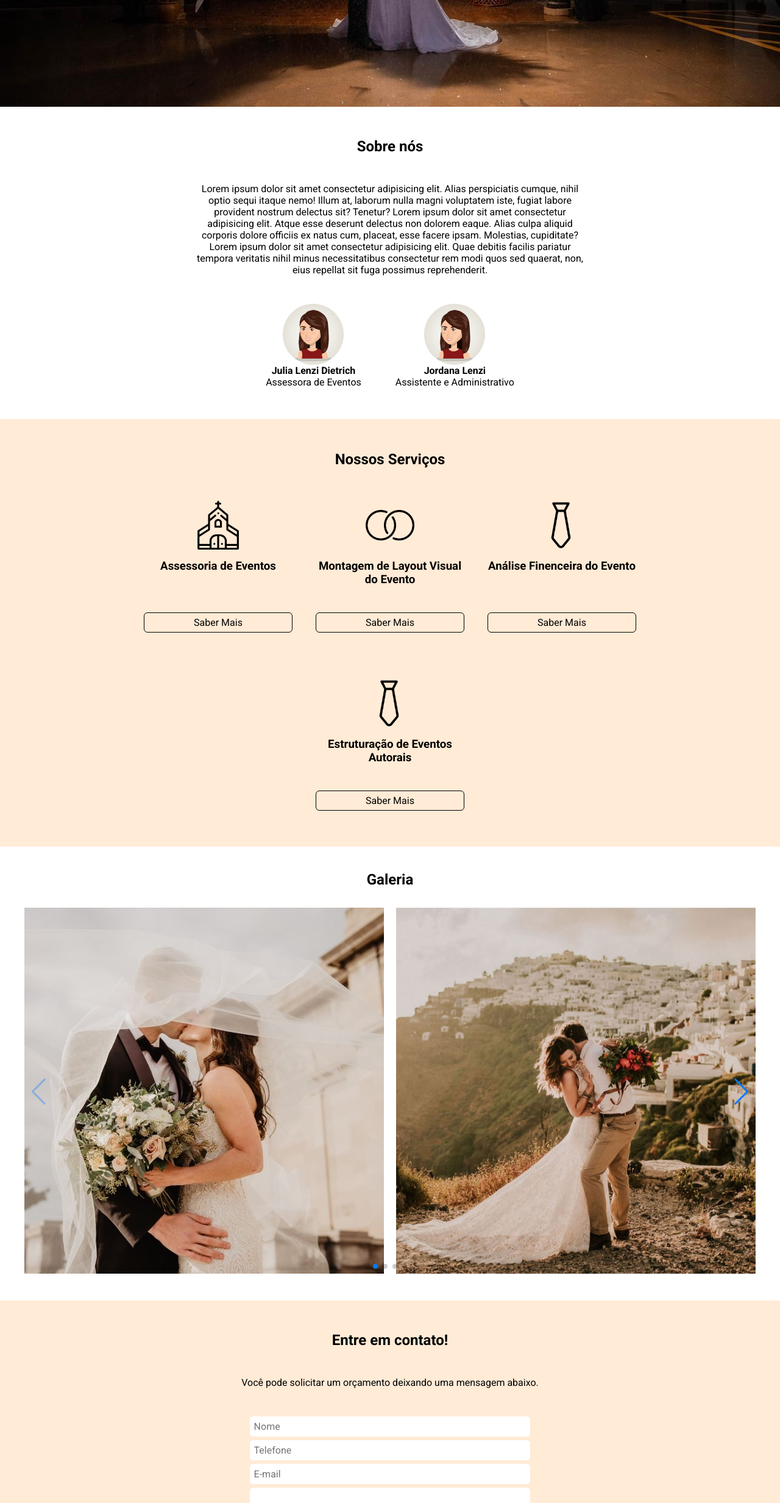
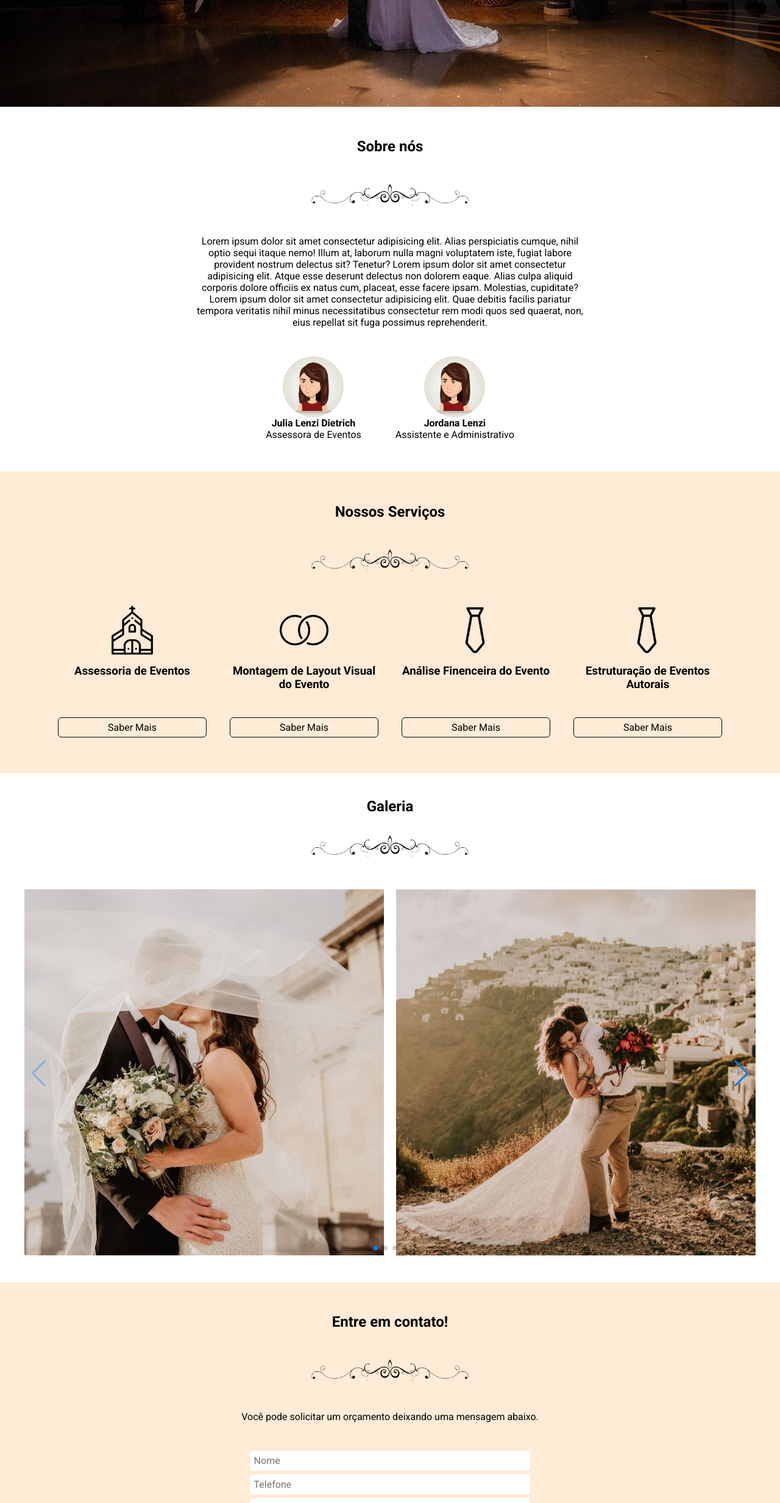
Before and after one commit to lucasmusse/eventosCerto, a React (Vite) app: page / in a window 1280 px wide. Shown: the part 633-3097 px from the top of the page at 61% size. Built offline with nearby package versions, Linux system fonts and the light colour scheme.

Commit message:
desenho abaixo dos titulos das seções e retirada da imagem da tela de servicos

```diff
--- a/src/components/contato/Index.jsx
+++ b/src/components/contato/Index.jsx
@@ -1,5 +1,7 @@
 
-import { MainContainer, MainContent } from "./styles";
+import { Divider, MainContainer, MainContent } from "./styles";
+import divider from '../../assets/divider.png'
+
 
 import {
   InputText,
@@ -17,7 +19,7 @@ export function Contato(){
   return (
     <MainContainer id="contato">
       <h2>Entre em contato!</h2>
-
+      <Divider src={divider}/>
       <p>Você pode solicitar um orçamento deixando uma mensagem abaixo.</p>
 
       <MainContent onSubmit={submit}>
--- a/src/components/contato/styles.js
+++ b/src/components/contato/styles.js
@@ -24,3 +24,11 @@ export const MainContent = styled.form`
 
 
 `
+
+export const Divider = styled.img`
+  display: block;
+  margin:0 auto;
+
+  height: 40px;
+  width: 264px;
+`;
--- a/src/pages/home/components/galeria/Index.jsx
+++ b/src/pages/home/components/galeria/Index.jsx
@@ -1,12 +1,14 @@
 import { Swiper, SwiperSlide } from "swiper/react";
 import "swiper/css";
-import { GaleriaLayout } from "./styles";
+import { Divider, GaleriaLayout, GaleryImage } from "./styles";
 
 import imagem1 from "../../../../assets/imagem1.jpeg";
 import imagem2 from "../../../../assets/imagem2.jpeg";
 import imagem3 from "../../../../assets/imagem3.jpeg";
 import imagem4 from "../../../../assets/imagem4.jpeg";
 import imagem5 from "../../../../assets/imagem5.jpeg";
+
+import divider from "../../../../assets/divider.png"
 
 const data = [
   { id: "1", image: imagem1 },
@@ -22,11 +24,12 @@ export function Galeria() {
     <GaleriaLayout id='galeria'>
 
       <h1>Galeria</h1>
+      <Divider src={divider} alt="" />
         <Swiper slidesPerView={2} pagination={{ clickable: true }} navigation  spaceBetween={20} className="slider">
 
           {data.map((item) => (
             <SwiperSlide key={item.id}>
-              <img src={item.image} alt="Slider" />
+              <GaleryImage src={item.image} alt="Slider" />
             </SwiperSlide>
           ))}
         </Swiper>
--- a/src/pages/home/components/galeria/styles.js
+++ b/src/pages/home/components/galeria/styles.js
@@ -8,10 +8,19 @@ export const GaleriaLayout = styled.div`
     margin: 2rem;
     font-size: 1.5rem;
   }
+`;
 
-  img {
-    width: 100%;
-    height: 600px;
-    object-fit: cover;
-  }
+export const GaleryImage = styled.img`
+  width: 100%;
+  height: 600px;
+  object-fit: cover;
 `;
+
+export const Divider = styled.img`
+  display: block;
+  margin:0 auto;
+  margin-bottom: 50px;
+
+  height: 40px;
+  width: 264px;
+`;
--- a/src/pages/home/components/servicos/Index.jsx
+++ b/src/pages/home/components/servicos/Index.jsx
@@ -1,4 +1,4 @@
-import { MainContainer, MainContent, Card } from "./styles";
+import { MainContainer, MainContent, Card, Divider } from "./styles";
 import { Link } from "react-router-dom";
 
 
@@ -6,6 +6,8 @@ import Casamento from "../../../../assets/casamento.png";
 
 import Corp from "../../../../assets/corporativos.png";
 import Matrim from "../../../../assets/matrimonial.png";
+
+import divider from "../../../../assets/divider.png";
 
 const services = [
   { id: 1, img: Matrim, title: "Assessoria de Eventos", link: "/servicos/1" },
@@ -32,7 +34,9 @@ const services = [
 export function Servicos() {
   return (
     <MainContainer id="servicos">
+
       <h2>Nossos Serviços</h2>
+      <Divider src={divider}/>
 
       <MainContent>
         {services.map((item) => {
--- a/src/pages/home/components/servicos/styles.js
+++ b/src/pages/home/components/servicos/styles.js
@@ -1,6 +1,7 @@
 import styled from "styled-components";
 
 export const MainContainer = styled.section`
+
   display: flex;
   flex-direction: column;
   justify-content: center;
@@ -8,7 +9,7 @@ export const MainContainer = styled.section`
   gap: 46px;
   padding: 4vw;
 
-  background-color: #FFEBD6;
+  background-color: #ffebd6;
 `;
 
 export const MainContent = styled.section`
@@ -19,7 +20,7 @@ export const MainContent = styled.section`
   align-content: center;
   gap: 22px;
   row-gap: 60px;
-  max-width: 1000px;
+  max-width: 1200px;
 `;
 
 export const Card = styled.div`
@@ -54,3 +55,12 @@ export const Card = styled.div`
     border-radius: 6px;
   }
 `;
+
+
+export const Divider = styled.img`
+  display: block;
+  margin:0 auto;
+
+  height: 40px;
+  width: 264px;
+`;
--- a/src/pages/home/components/sobre/Index.jsx
+++ b/src/pages/home/components/sobre/Index.jsx
@@ -1,14 +1,16 @@
 
 
-import { MainContainer, MainTitle, MainContent, TeamContainer, TeamCard } from './styles';
+import { MainContainer, MainTitle, MainContent, TeamContainer, TeamCard, Divider } from './styles';
 
 import Avatar2 from '../../../../assets/avatar2.avif'
-
+import divider from '../../../../assets/divider.png'
 
 export function About(){
     return (
         <MainContainer id="sobreNos">
+
             <MainTitle>Sobre nós</MainTitle>
+            <Divider src={divider}/>
             <MainContent>
                 Lorem ipsum dolor sit amet consectetur adipisicing elit. Alias perspiciatis cumque, nihil optio sequi itaque nemo! Illum at, laborum nulla magni voluptatem iste, fugiat labore provident nostrum delectus sit? Tenetur?
                 Lorem ipsum dolor sit amet consectetur adipisicing elit. Atque esse deserunt delectus non dolorem eaque. Alias culpa aliquid corporis dolore officiis ex natus cum, placeat, esse facere ipsam. Molestias, cupiditate?
--- a/src/pages/home/components/sobre/styles.js
+++ b/src/pages/home/components/sobre/styles.js
@@ -40,3 +40,12 @@ export const TeamCard = styled.div`
     }
 
 `
+
+
+export const Divider = styled.img`
+  display: block;
+  margin:0 auto;
+
+  height: 40px;
+  width: 264px;
+`;
--- a/src/pages/services/components/servicesList/Index.jsx
+++ b/src/pages/services/components/servicesList/Index.jsx
@@ -26,7 +26,7 @@ export function ServicesContainer() {
   if (userID === 1) {
     return (
       <MainContent>
-        <Image src={Matrim} alt="" />
+
         <h2>Assessoria de Eventos</h2>
         <Service
           text="Lorem Ipsum is simply dummy text of the printing and typesetting industry. Lorem Ipsum has been the industry's standard dummy text ever since the 1500s, when an unknown printer took a galley of type and scrambled it to make a type specimen book."
@@ -46,7 +46,7 @@ export function ServicesContainer() {
   if (userID === 2) {
     return (
       <MainContent>
-        <Image src={Casamento} alt="" />
+
         <h2>Montagem de Layout Visual do Evento</h2>
         <Service
           text="Lorem Ipsum is simply dummy text of the printing and typesetting industry. Lorem Ipsum has been the industry's standard dummy text ever since the 1500s, when an unknown printer took a galley of type and scrambled it to make a type specimen book."
@@ -67,7 +67,7 @@ export function ServicesContainer() {
   if (userID === 3) {
     return (
       <MainContent>
-        <Image src={Corp} alt="" />
+
         <h2>Análise Finenceira do Evento</h2>
         <Service
           text="Lorem Ipsum is simply dummy text of the printing and typesetting industry. Lorem Ipsum has been the industry's standard dummy text ever since the 1500s, when an unknown printer took a galley of type and scrambled it to make a type specimen book."
@@ -88,7 +88,7 @@ export function ServicesContainer() {
   if (userID === 4) {
     return (
       <MainContent>
-        <Image src={Aniver} alt="" />
+
         <h2>Estruturação de Eventos Autorais</h2>
         <Service
           text="Lorem Ipsum is simply dummy text of the printing and typesetting industry. Lorem Ipsum has been the industry's standard dummy text ever since the 1500s, when an unknown printer took a galley of type and scrambled it to make a type specimen book."
```
Also changed, not shown: src/assets/divider.png (added).
